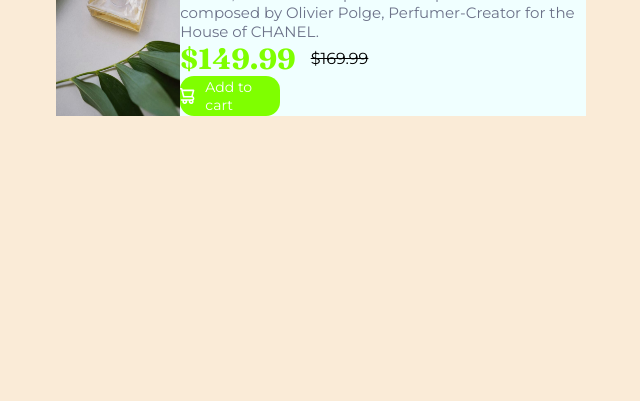
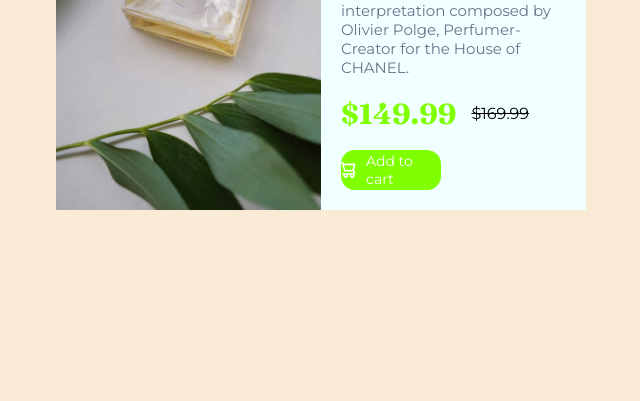
Before and after one commit to ginhxh/product-preview, a plain HTML site: page index.html in a window 1280 px wide. Shown: the part 399-800 px from the top of the page, without its empty margins (79-719 px from the left). Drawn offline with Linux system fonts and the light colour scheme.

Commit message:
Update index.html

```diff
--- a/index.html
+++ b/index.html
@@ -25,7 +25,7 @@
       <div class="left">
         <img src="images/image-product-desktop.jpg" alt="Products-preview" />
       </div>
-      <div>
+      <div class= "right">
         <p class="title">PERFUME</p>
         <h1 class="marque-nom">Gabrielle Essence Eau De Parfum</h1>
         <p class="diff">
```
